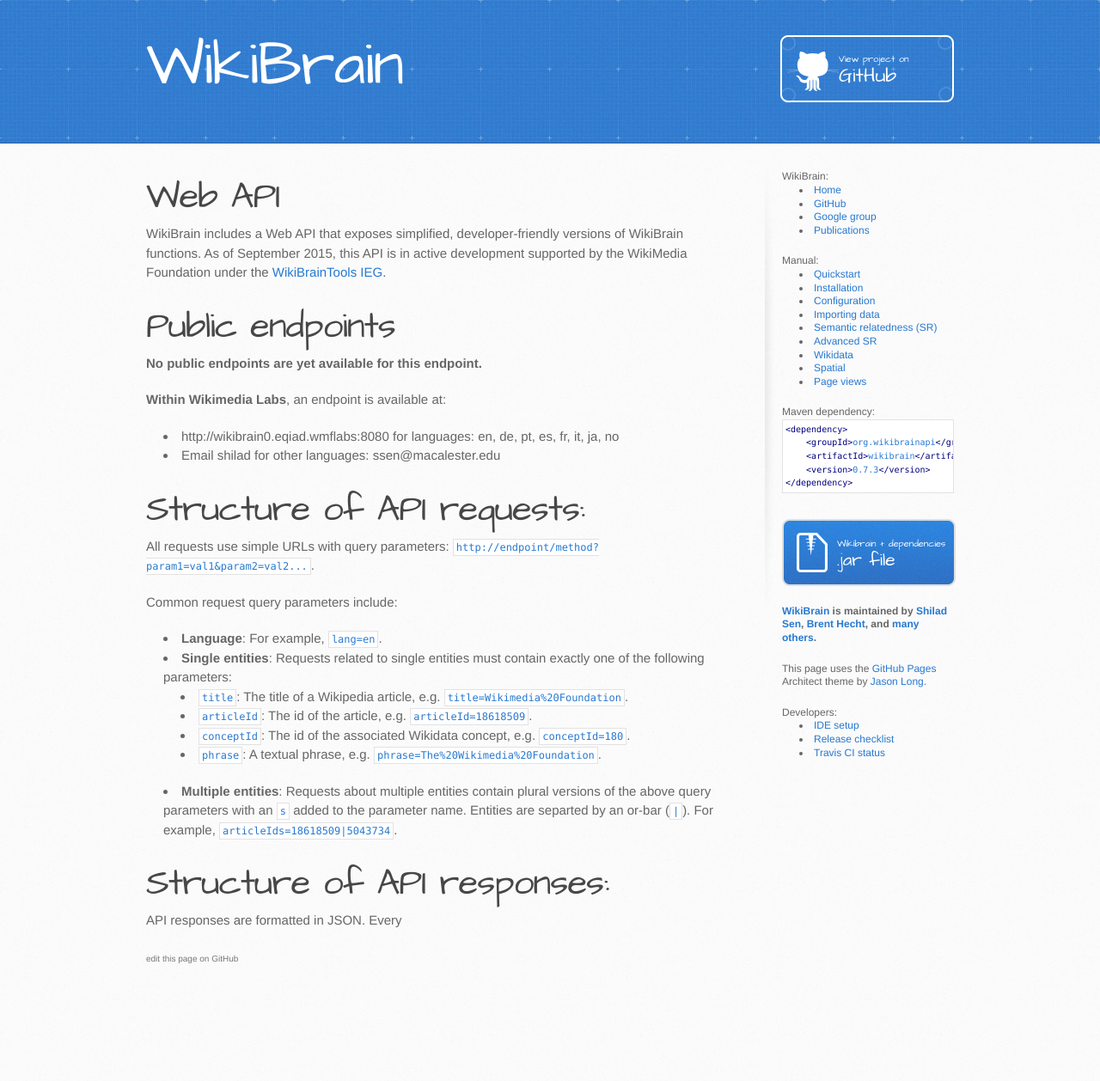
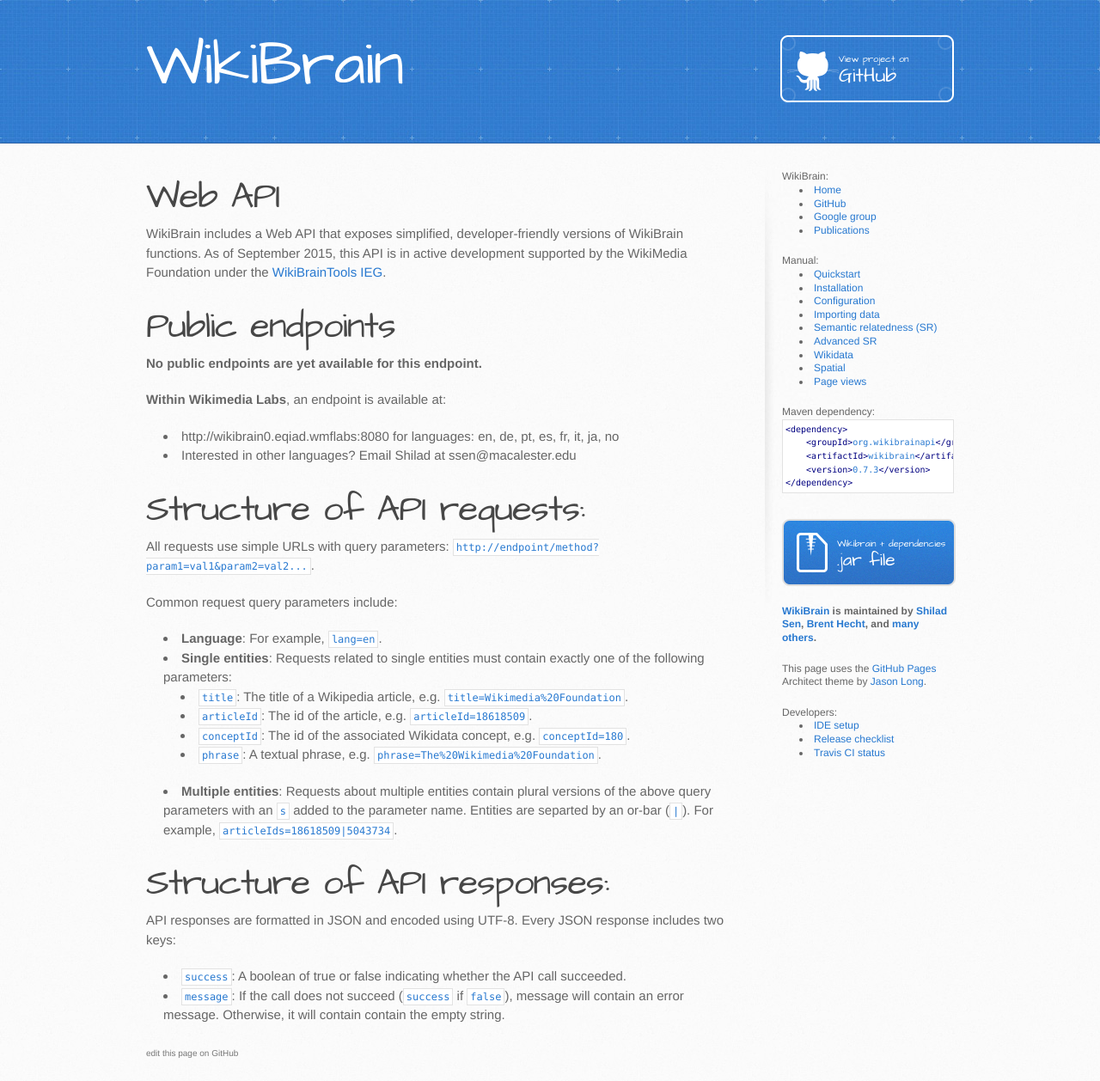
Before and after one commit to shilad/wikibrain, a Jekyll site: the page built from tutorial/web-api.md, in a window 1280 px wide. Shown: the whole page at 86% size. Built offline with Jekyll 4.4.1, drawn with Linux system fonts in a browser that asks for light colours; nearby versions of some CDN libraries; Markdown is read by kramdown in place of the engine named in the settings; before the commit the page ends 1148 px from its top, so only the background shows below that.

Commit message:
Update web-api.md

```diff
--- a/tutorial/web-api.md
+++ b/tutorial/web-api.md
@@ -14,7 +14,7 @@
 **Within Wikimedia Labs**, an endpoint is available  at:
 
 * http://wikibrain0.eqiad.wmflabs:8080 for languages: en, de, pt, es, fr, it, ja, no
-* Email shilad for other languages: ssen@macalester.edu
+* Interested in other languages? Email Shilad at ssen@macalester.edu
 
 # Structure of API requests:
 
@@ -33,4 +33,7 @@
 
 # Structure of API responses:
 
-API responses are formatted in JSON. Every
+API responses are formatted in JSON and encoded using UTF-8. Every JSON response includes two keys:
+
+ * `success`: A boolean of true or false indicating whether the API call succeeded.
+ * `message`: If the call does not succeed (`success` if `false`), message will contain an error message. Otherwise, it will contain contain the empty string.
```
